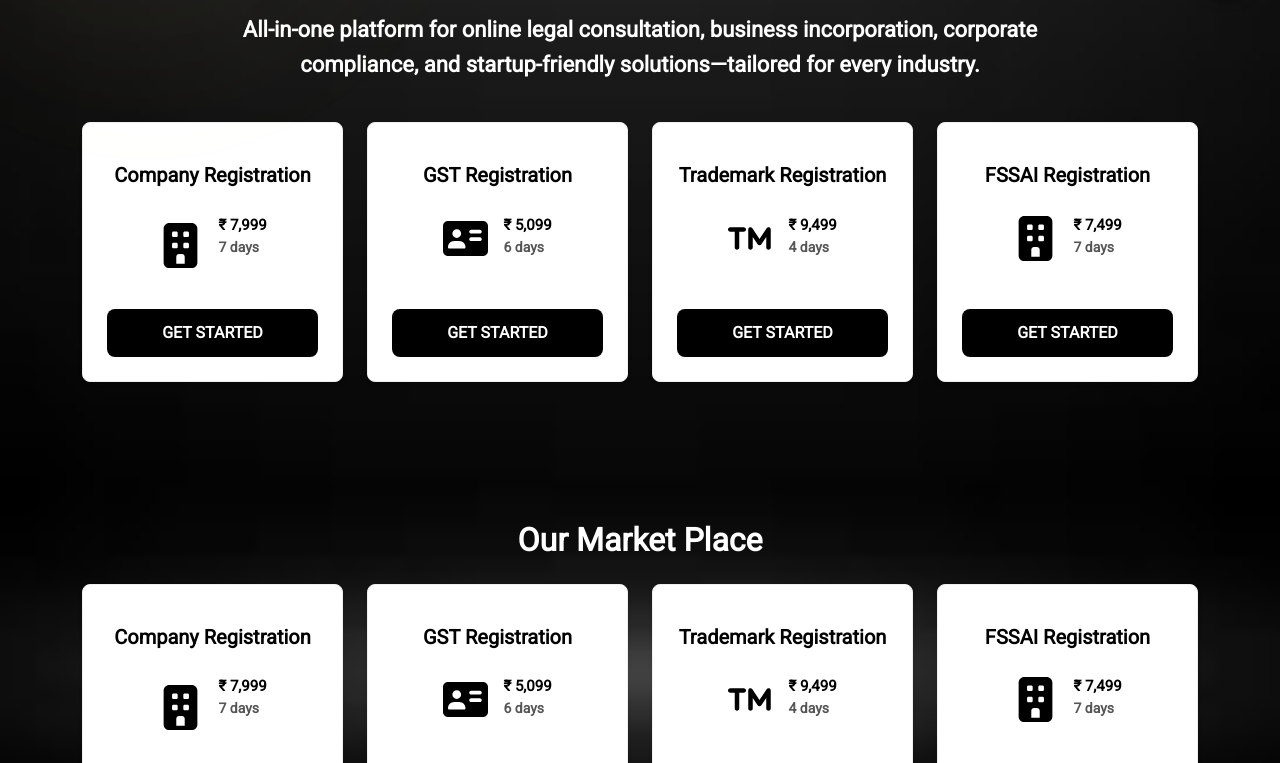
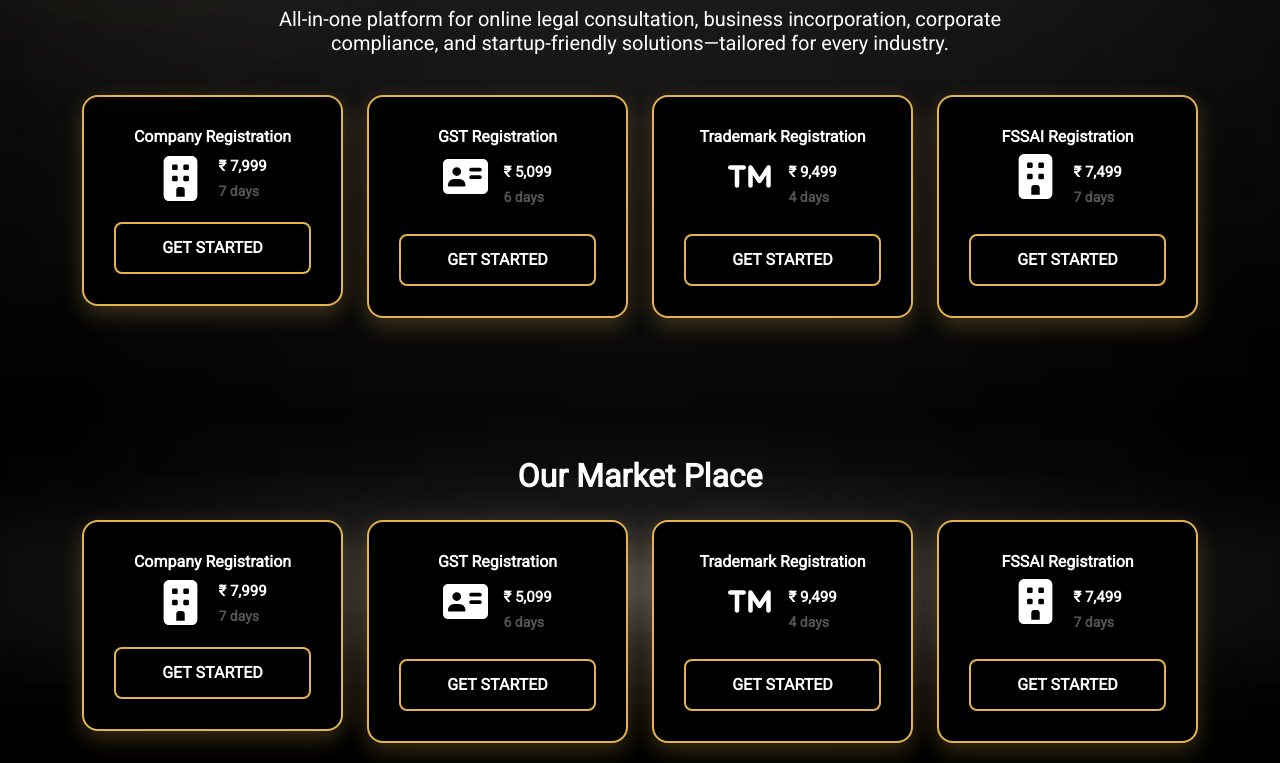
Before and after one commit to developerssteams/vakilkaro, a React (Create React App) app: page / in a window 1280 px wide. Shown: the part 777-1540 px from the top of the page. Built offline with nearby package versions, Linux system fonts and the light colour scheme.

Commit message:
Initial commit

```diff
--- a/src/App.css
+++ b/src/App.css
@@ -3192,7 +3192,7 @@ ul.bannerserlist {
   font-size: 14px;
   color: #555;
 }
-
+/*
 .buttonheader {
   background-color: #000;
   color: #fff;
@@ -3205,7 +3205,9 @@ ul.bannerserlist {
   cursor: pointer;
   position: relative;
   z-index: 10;
-}
+
+
+} */
 
 .buttonheader:hover {
   background-color: #E4B34C;
@@ -3299,6 +3301,15 @@ ul.bannerserlist {
   border-radius: 8px;
   border: none;
   transition: 0.3s ease;
+      border: 2px solid #E4B34C;
+
+  font-weight: 600;
+  display: inline-block;
+
+  text-decoration: none;
+  cursor: pointer;
+  position: relative;
+  z-index: 10;
 }
 
 .buttonheader:hover {
--- a/src/components/Header.jsx
+++ b/src/components/Header.jsx
@@ -192,8 +192,8 @@ function Header() {
                     </h2>
                 </div>
                 <div className="service-head" style={{ color: 'white' }} >
-                    <h3 style={{ color: 'white' }} >Smart Solutions for Modern Businesses</h3>
-                    All-in-one platform for online legal consultation, business incorporation, corporate compliance, and startup-friendly solutions—tailored for every industry.
+                    <h4 style={{ color: 'white' }} >Smart Solutions for Modern Businesses</h4>
+                   <h5> All-in-one platform for online legal consultation, business incorporation, corporate compliance, and startup-friendly solutions—tailored for every industry.</h5>
                 </div>
 
                 <div className="container mt-4">
@@ -201,12 +201,12 @@ function Header() {
 
                         {/* Company Registration */}
                         <div className="col-md-3 mb-4" data-aos="zoom-in">
-                            <div className="service-card p-4 rounded-3 shadow-sm">
+                            <div className="why-card">
 
 
-                                <h5 className="fw-bold mt-3">Company Registration</h5>
+                                <h4 >Company Registration</h4>
                                 <div className="icon-price">
-                                    <FontAwesomeIcon icon={faBuilding} className="service-icon-inline" />
+                                    <FontAwesomeIcon icon={faBuilding} className="service-icon-inline" style={{ color: "#fff", fontSize: "28px" }} />
                                     <p className="price-inline">₹ 7,999<br /><span>7 days</span></p>
                                 </div>
 
@@ -217,10 +217,10 @@ function Header() {
 
                         {/* GST Registration */}
                         <div className="col-md-3 mb-4" data-aos="zoom-in" data-aos-delay="200">
-                            <div className="service-card p-4 rounded-3 shadow-sm">
-                                <h5 className="fw-bold mt-3">GST Registration</h5>
+                            <div className="why-card">
+                                <h4>GST Registration</h4>
                                 <div className="icon-price">
-                                    <FontAwesomeIcon icon={faAddressCard} className="service-icon" />
+                                    <FontAwesomeIcon icon={faAddressCard} className="service-icon" style={{ color: "#fff", fontSize: "28px" }} />
                                     <p className="price-inline">₹ 5,099<br /><span>6 days</span></p>
                                 </div>
 
@@ -232,13 +232,13 @@ function Header() {
 
                         {/* Trademark Registration */}
                         <div className="col-md-3 mb-4" data-aos="zoom-in" data-aos-delay="400">
-                            <div className="service-card p-4 rounded-3 shadow-sm">
+                            <div className="why-card">
 
 
 
-                                <h5 className="fw-bold mt-3">Trademark Registration</h5>
+                                <h4>Trademark Registration</h4>
                                 <div className="icon-price">
-                                    <FontAwesomeIcon icon={faTrademark} className="service-icon" />
+                                    <FontAwesomeIcon icon={faTrademark} className="service-icon" style={{ color: "#fff", fontSize: "28px" }} />
                                     <p className="price-inline">₹ 9,499<br /><span>4 days</span></p>
                                 </div>
 
@@ -249,13 +249,13 @@ function Header() {
 
                         {/* FSSAI Registration */}
                         <div className="col-md-3 mb-4" data-aos="zoom-in" data-aos-delay="600">
-                            <div className="service-card p-4 rounded-3 shadow-sm">
+                            <div className="why-card">
 
 
 
-                                <h5 className="fw-bold mt-3">FSSAI Registration</h5>
+                                <h4>FSSAI Registration</h4>
                                 <div className="icon-price">
-                                    <FontAwesomeIcon icon={faBuilding} className="service-icon" />
+                                    <FontAwesomeIcon icon={faBuilding} className="service-icon" style={{ color: "#fff", fontSize: "28px" }} />
                                     <p className="price-inline">₹ 7,499<br /><span>7 days</span></p>
                                 </div>
 
@@ -298,12 +298,12 @@ function Header() {
 
                         {/* Company Registration */}
                         <div className="col-md-3 mb-4" data-aos="zoom-in">
-                            <div className="service-card p-4 rounded-3 shadow-sm">
+                            <div className="why-card">
 
 
-                                <h5 className="fw-bold mt-3">Company Registration</h5>
+                                <h4>Company Registration</h4>
                                 <div className="icon-price">
-                                    <FontAwesomeIcon icon={faBuilding} className="service-icon-inline" />
+                                    <FontAwesomeIcon icon={faBuilding} className="service-icon-inline" style={{ color: "#fff", fontSize: "28px" }} />
                                     <p className="price-inline">₹ 7,999<br /><span>7 days</span></p>
                                 </div>
 
@@ -314,10 +314,10 @@ function Header() {
 
                         {/* GST Registration */}
                         <div className="col-md-3 mb-4" data-aos="zoom-in" data-aos-delay="200">
-                            <div className="service-card p-4 rounded-3 shadow-sm">
-                                <h5 className="fw-bold mt-3">GST Registration</h5>
+                            <div className="why-card">
+                                <h4>GST Registration</h4>
                                 <div className="icon-price">
-                                    <FontAwesomeIcon icon={faAddressCard} className="service-icon" />
+                                    <FontAwesomeIcon icon={faAddressCard} className="service-icon" style={{ color: "#fff", fontSize: "28px" }} />
                                     <p className="price-inline">₹ 5,099<br /><span>6 days</span></p>
                                 </div>
 
@@ -329,13 +329,13 @@ function Header() {
 
                         {/* Trademark Registration */}
                         <div className="col-md-3 mb-4" data-aos="zoom-in" data-aos-delay="400">
-                            <div className="service-card p-4 rounded-3 shadow-sm">
+                            <div className="why-card">
 
 
 
-                                <h5 className="fw-bold mt-3">Trademark Registration</h5>
+                                <h4>Trademark Registration</h4>
                                 <div className="icon-price">
-                                    <FontAwesomeIcon icon={faTrademark} className="service-icon" />
+                                    <FontAwesomeIcon icon={faTrademark} className="service-icon" style={{ color: "#fff", fontSize: "28px" }} />
                                     <p className="price-inline">₹ 9,499<br /><span>4 days</span></p>
                                 </div>
 
@@ -346,13 +346,13 @@ function Header() {
 
                         {/* FSSAI Registration */}
                         <div className="col-md-3 mb-4" data-aos="zoom-in" data-aos-delay="600">
-                            <div className="service-card p-4 rounded-3 shadow-sm">
+                            <div className="why-card">
 
 
 
-                                <h5 className="fw-bold mt-3">FSSAI Registration</h5>
+                                <h4>FSSAI Registration</h4>
                                 <div className="icon-price">
-                                    <FontAwesomeIcon icon={faBuilding} className="service-icon" />
+                                    <FontAwesomeIcon icon={faBuilding} className="service-icon" style={{ color: "#fff", fontSize: "28px" }} />
                                     <p className="price-inline">₹ 7,499<br /><span>7 days</span></p>
                                 </div>
 
```
